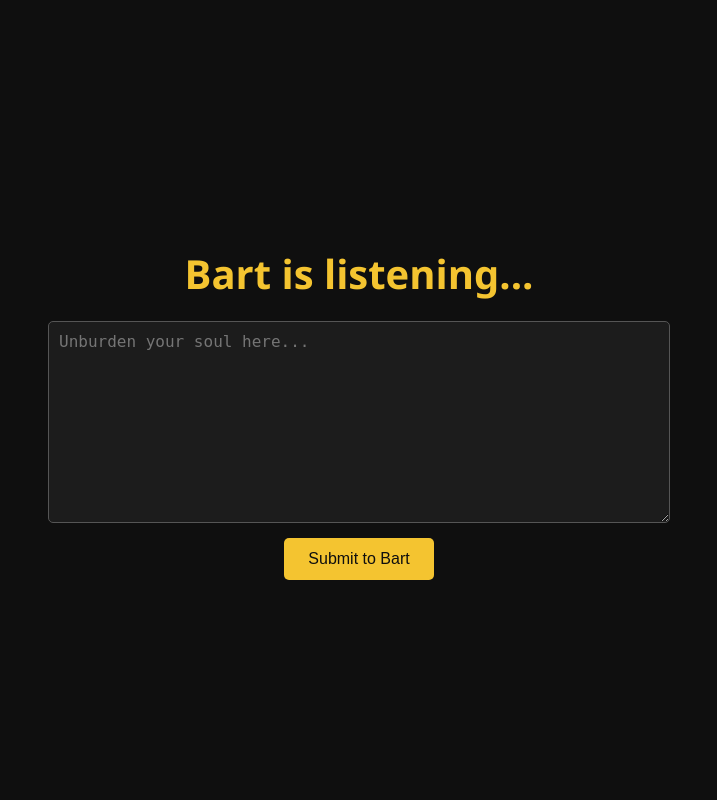
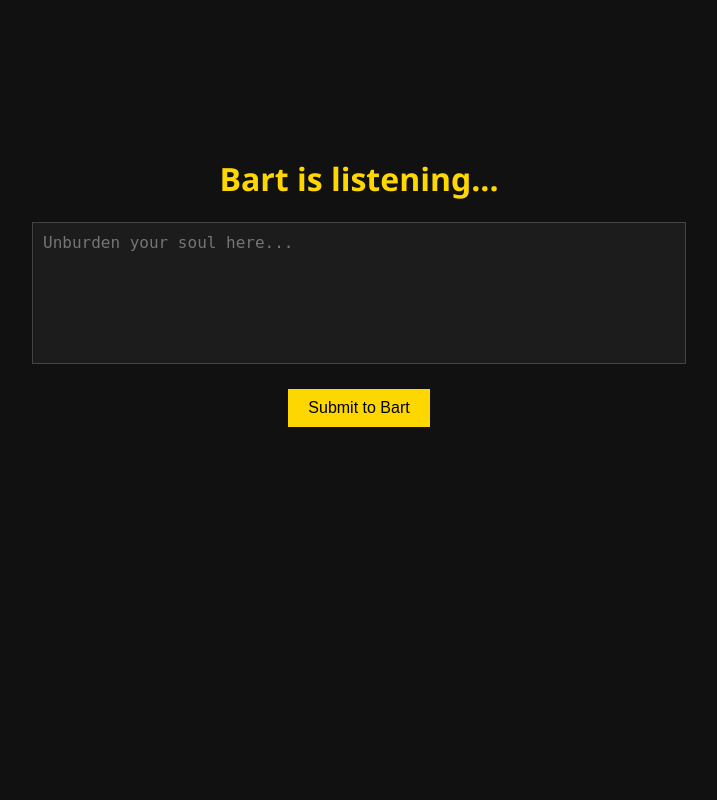
Before and after one commit to dasheroc/BARTGPT, a FastAPI app: page / in a window 1280 px wide. Shown: the whole page, without its empty margins (281-998 px from the left). Run offline with FastAPI, Linux system fonts and the light colour scheme.

Commit message:
Fix url_for static path in chat template

```diff
--- a/templates/chat.html
+++ b/templates/chat.html
@@ -2,75 +2,49 @@
 <html lang="en">
 <head>
     <meta charset="UTF-8">
-    <meta name="viewport" content="width=device-width, initial-scale=1.0">
     <title>Bart is listening...</title>
-    <link rel="icon" type="image/x-icon" href="{{ url_for('static', filename='favicon.ico') }}">
+    <link rel="icon" type="image/x-icon" href="{{ url_for('static', path='favicon.ico') }}">
     <style>
         body {
-            background-color: #0f0f0f;
-            color: #f4c430;
-            font-family: 'Segoe UI', Tahoma, Geneva, Verdana, sans-serif;
-            display: flex;
-            flex-direction: column;
-            align-items: center;
-            justify-content: center;
-            min-height: 100vh;
-            margin: 0;
-            padding: 0;
-        }
-        h1 {
-            margin-bottom: 20px;
-            font-size: 2.5rem;
-        }
-        form {
-            display: flex;
-            flex-direction: column;
-            align-items: center;
-            width: 100%;
+            background-color: #111;
+            color: #ffd700;
+            font-family: "Segoe UI", Tahoma, Geneva, Verdana, sans-serif;
+            text-align: center;
+            padding-top: 10%;
         }
         textarea {
-            width: 600px;
-            height: 180px;
-            max-width: 90%;
             background-color: #1c1c1c;
             color: #ccc;
-            border: 1px solid #555;
+            border: 1px solid #444;
+            width: 50%;
+            height: 120px;
+            font-size: 16px;
             padding: 10px;
-            font-size: 16px;
-            resize: vertical;
-            border-radius: 5px;
-            margin-bottom: 15px;
+            resize: none;
         }
         button {
-            background-color: #f4c430;
-            color: #0f0f0f;
+            background-color: #ffd700;
+            color: #000;
             border: none;
-            padding: 12px 24px;
-            font-size: 1rem;
-            border-radius: 5px;
+            padding: 10px 20px;
+            margin-top: 20px;
+            font-size: 16px;
             cursor: pointer;
-            transition: background-color 0.3s ease;
         }
-        button:hover {
-            background-color: #d4a000;
+        .response {
+            margin-top: 40px;
+            color: #fff;
         }
     </style>
 </head>
 <body>
     <h1>Bart is listening...</h1>
-    <form method="post" action="/" id="soulForm">
-        <textarea name="soul" placeholder="Unburden your soul here..." required></textarea>
+    <form method="post">
+        <textarea name="soul" placeholder="Unburden your soul here..." required></textarea><br>
         <button type="submit">Submit to Bart</button>
     </form>
-
-    <script>
-        const textarea = document.querySelector('textarea');
-        textarea.addEventListener("keydown", function (e) {
-            if (e.key === "Enter" && !e.shiftKey) {
-                e.preventDefault();
-                this.form.submit();
-            }
-        });
-    </script>
+    {% if response %}
+        <div class="response">{{ response }}</div>
+    {% endif %}
 </body>
 </html>
```
